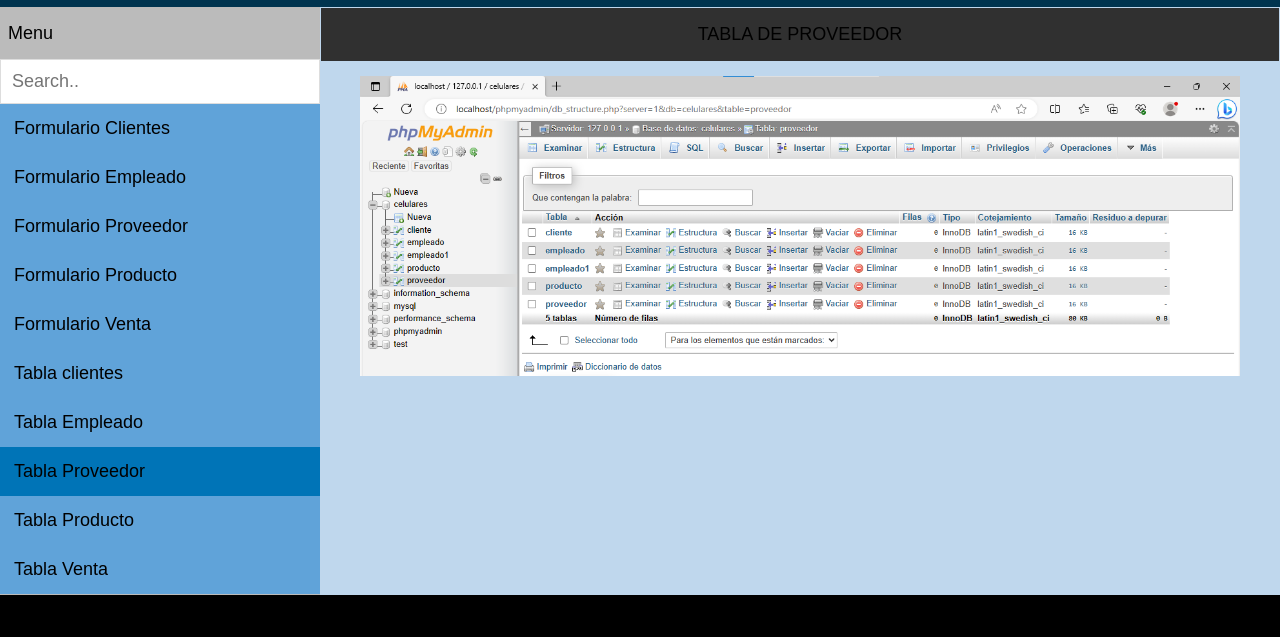
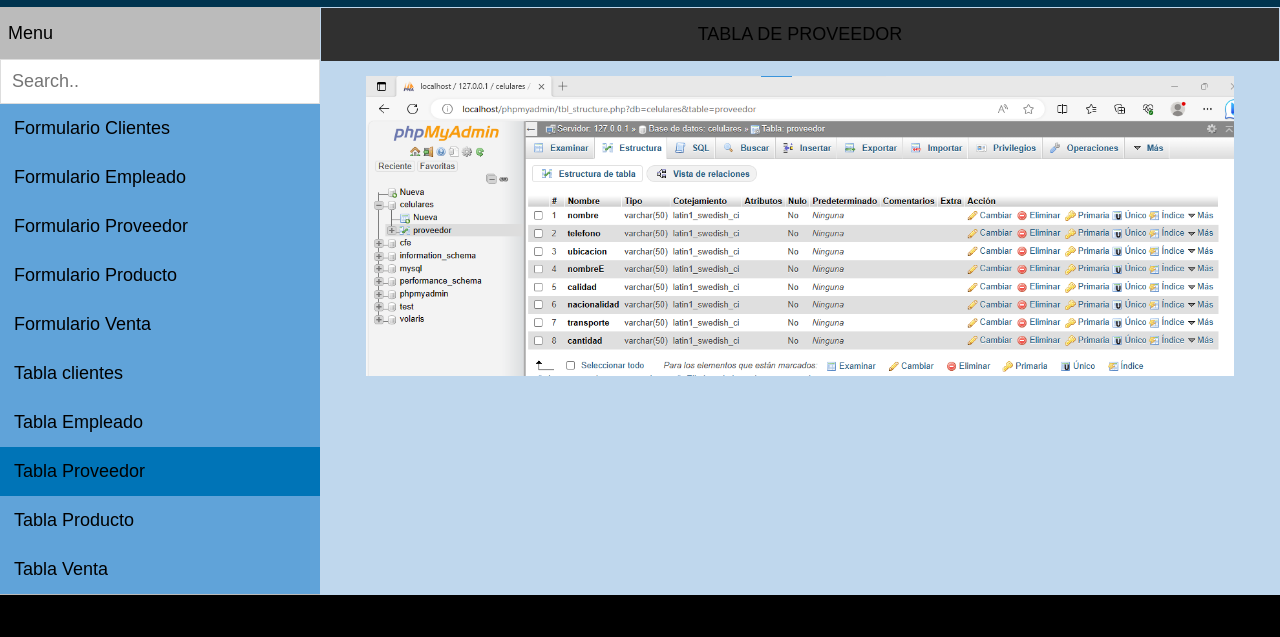
Before and after one commit to JAcevedoCastro/cascaracelulares, a plain HTML site: page tablap.html in a window 1280 px wide. Shown: the part 103-740 px from the top of the page. Drawn offline with Linux system fonts and the light colour scheme.

Commit message:
Add files via upload

```diff
--- a/tablap.html
+++ b/tablap.html
@@ -55,7 +55,7 @@
 
 
           <h2></h2>
-          <CENTER><IMG SRC="img/image (2).png" ALT="Lo siento"
+          <CENTER><IMG SRC="img/img5.png" ALT="Lo siento"
          HEIGHT="300px" ></CENTER>
 
         </div>
```
